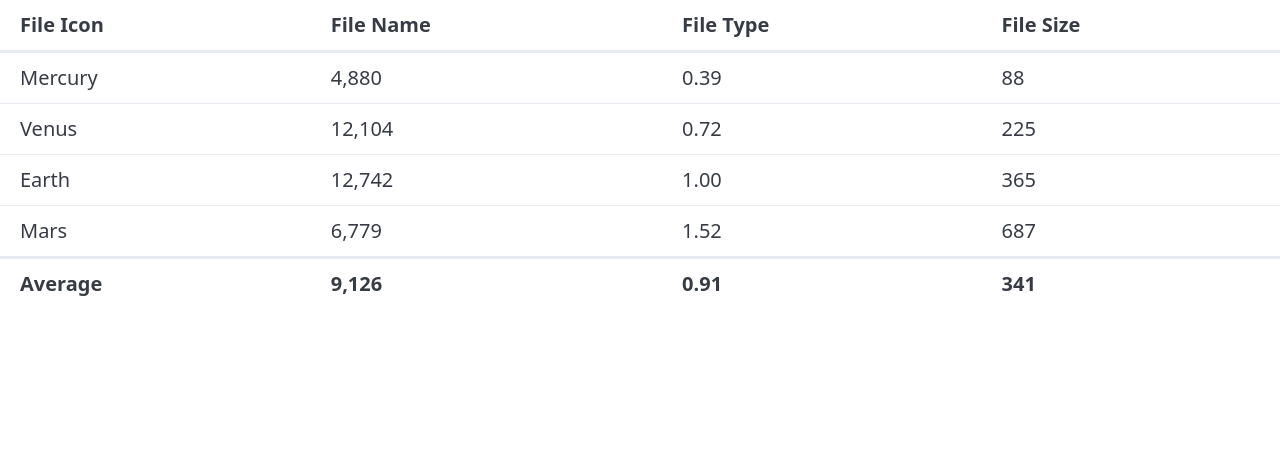
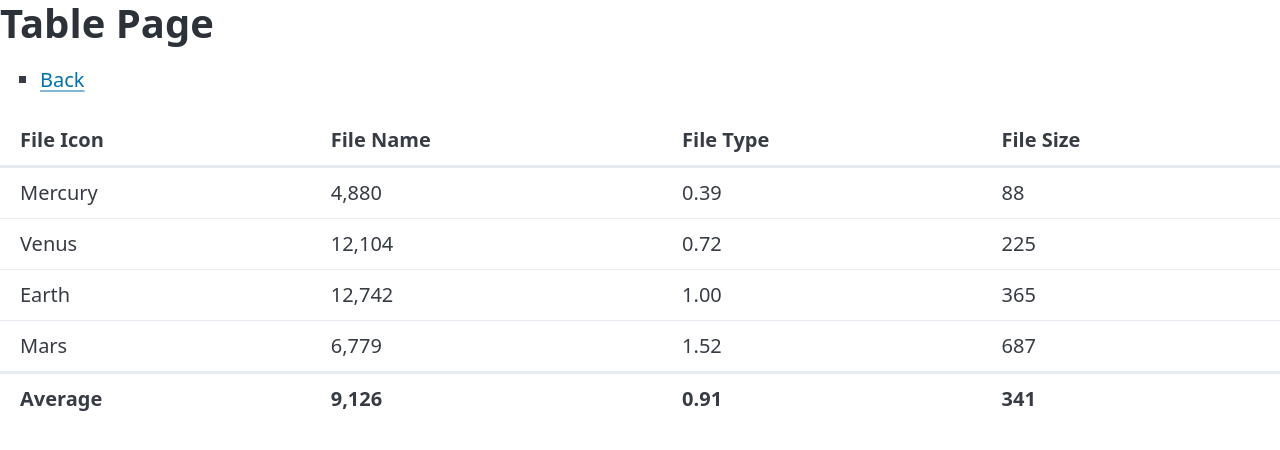
Before and after one commit to neubauerseth/file-browser, a plain HTML site: page table.html in a window 1280 px wide. Drawn offline with nearby package versions, Linux system fonts and the light colour scheme.

Commit message:
Updating pages

```diff
--- a/table.html
+++ b/table.html
@@ -11,6 +11,13 @@
 </head>
 <body>
 
+    <h1>Table Page</h1>
+
+    <ul>
+        <li><a href="index.html">Back</a></li>
+    </ul>
+
+    <!-- Table -->
     <table>
         <thead>
             <tr>
```
Also changed, not shown: index.html (+1 -1 lines).
